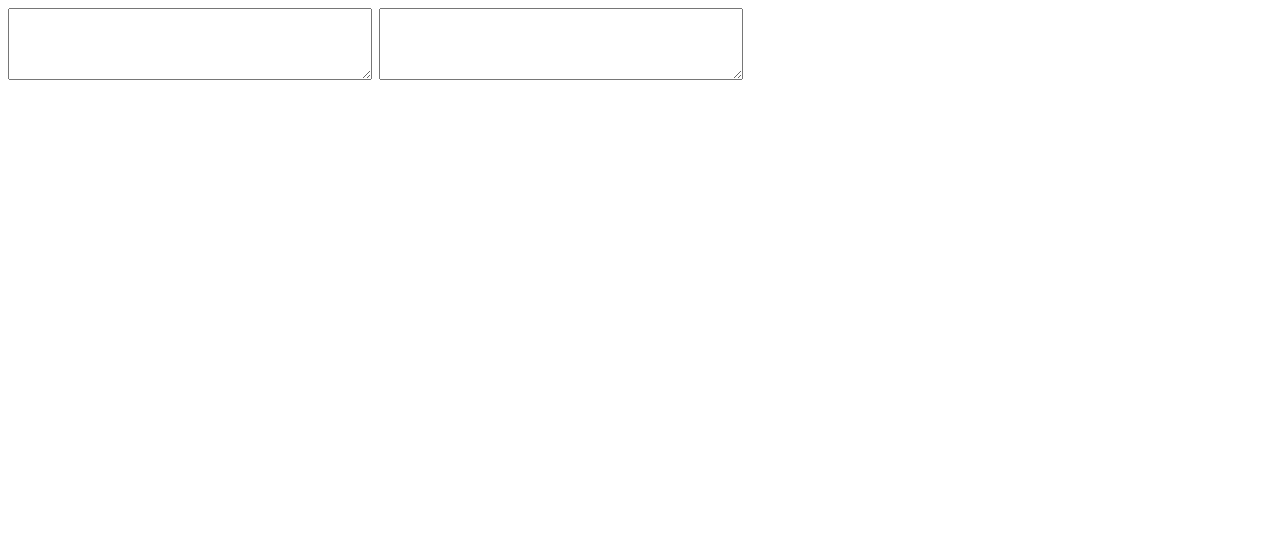
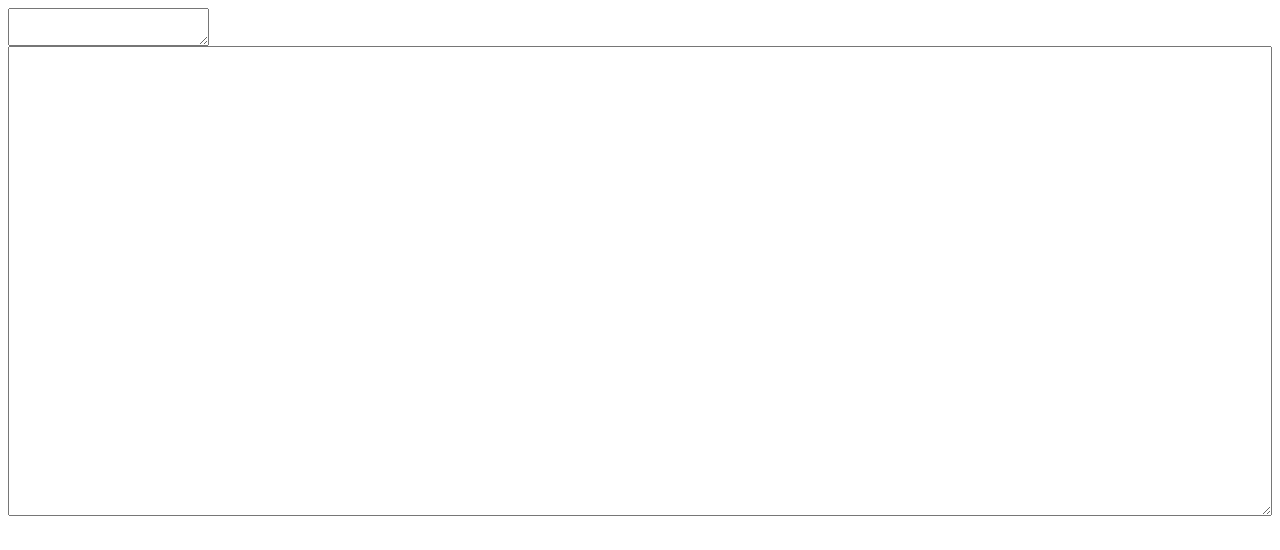
Before and after one commit to Danas19/keybpatdasaaa, a plain HTML site: page index.html in a window 1280 px wide. Drawn offline with Linux system fonts and the light colour scheme.

Commit message:
chnaged style a bit

```diff
--- a/index.html
+++ b/index.html
@@ -1,6 +1,15 @@
 <style>
 * {
 	font-size: 1.3em;
+}
+
+textarea:first-child {
+	font-size: 0.65em;
+}
+
+textarea + textarea {
+	width: 100%;
+	height: 60%;
 }
 </style>
 
```
